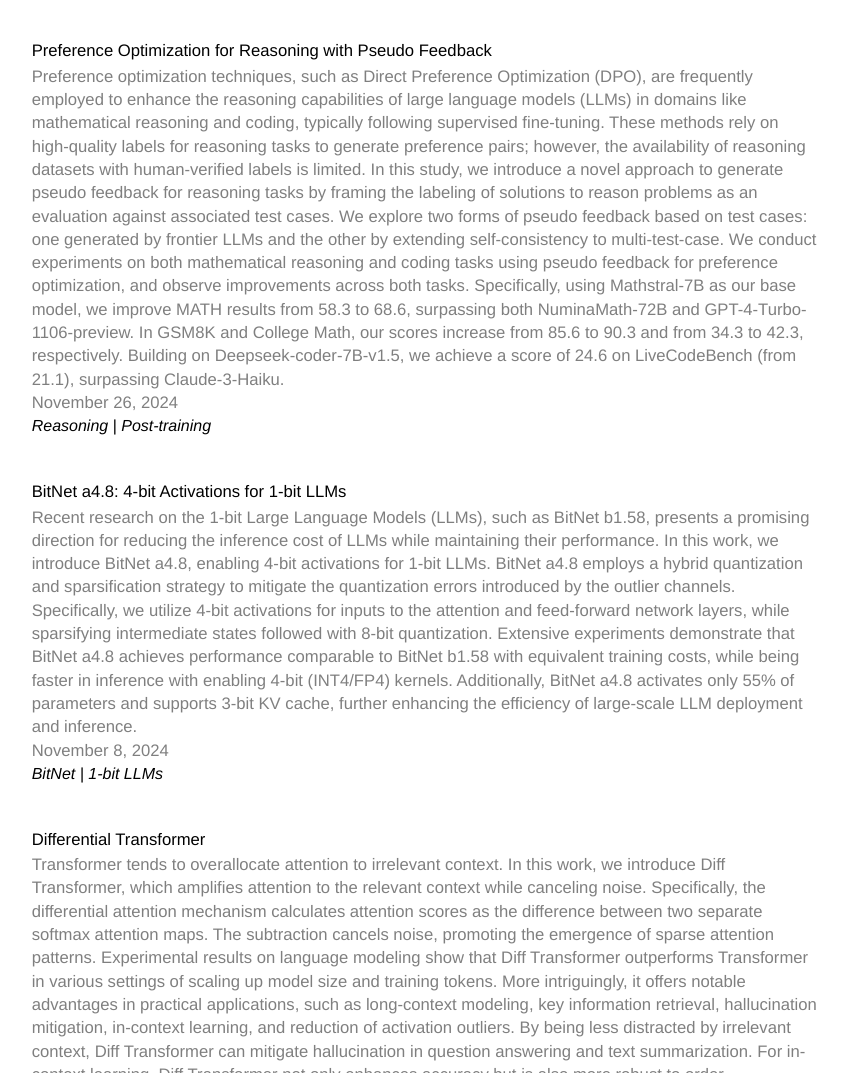
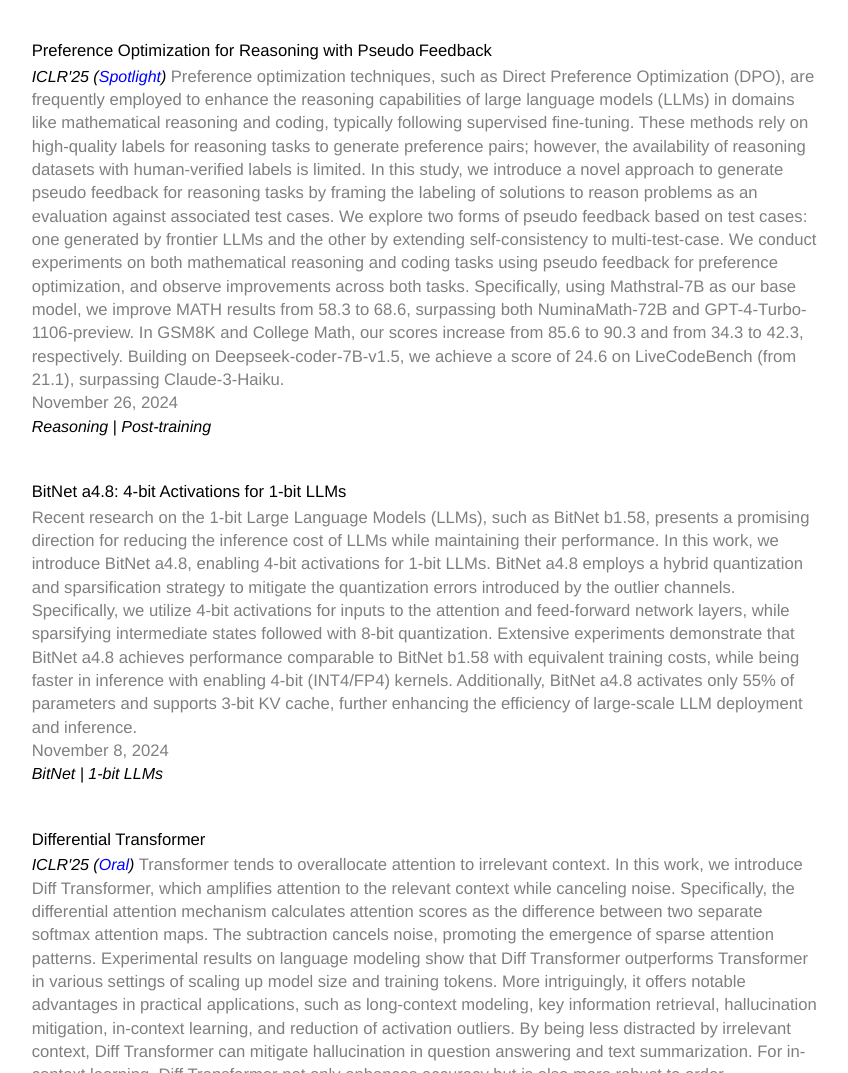
Before and after one commit to thegenerality/thegenerality.github.io, a plain HTML site: page agi/research.html in a window 1280 px wide. Shown: the part 2675-3748 px from the top of the page, without its empty margins (11-859 px from the left). Drawn offline with Linux system fonts and the light colour scheme.

Commit message:
Update research.html

```diff
--- a/agi/research.html
+++ b/agi/research.html
@@ -282,7 +282,7 @@
                                 href=https://arxiv.org/abs/2411.16345>Preference Optimization for Reasoning with Pseudo Feedback</a></h5>
                         <div>
                             <a href=https://arxiv.org/abs/2411.16345 class="color-fg-50">
-                               Preference optimization techniques, such as Direct Preference Optimization (DPO), are frequently employed to enhance the reasoning capabilities of large language models (LLMs) in domains like mathematical reasoning and coding, typically following supervised fine-tuning. These methods rely on high-quality labels for reasoning tasks to generate preference pairs; however, the availability of reasoning datasets with human-verified labels is limited. In this study, we introduce a novel approach to generate pseudo feedback for reasoning tasks by framing the labeling of solutions to reason problems as an evaluation against associated test cases. We explore two forms of pseudo feedback based on test cases: one generated by frontier LLMs and the other by extending self-consistency to multi-test-case. We conduct experiments on both mathematical reasoning and coding tasks using pseudo feedback for preference optimization, and observe improvements across both tasks. Specifically, using Mathstral-7B as our base model, we improve MATH results from 58.3 to 68.6, surpassing both NuminaMath-72B and GPT-4-Turbo-1106-preview. In GSM8K and College Math, our scores increase from 85.6 to 90.3 and from 34.3 to 42.3, respectively. Building on Deepseek-coder-7B-v1.5, we achieve a score of 24.6 on LiveCodeBench (from 21.1), surpassing Claude-3-Haiku.
+                               <tag> ICLR'25 (<font color="blue">Spotlight</font>) </tag>Preference optimization techniques, such as Direct Preference Optimization (DPO), are frequently employed to enhance the reasoning capabilities of large language models (LLMs) in domains like mathematical reasoning and coding, typically following supervised fine-tuning. These methods rely on high-quality labels for reasoning tasks to generate preference pairs; however, the availability of reasoning datasets with human-verified labels is limited. In this study, we introduce a novel approach to generate pseudo feedback for reasoning tasks by framing the labeling of solutions to reason problems as an evaluation against associated test cases. We explore two forms of pseudo feedback based on test cases: one generated by frontier LLMs and the other by extending self-consistency to multi-test-case. We conduct experiments on both mathematical reasoning and coding tasks using pseudo feedback for preference optimization, and observe improvements across both tasks. Specifically, using Mathstral-7B as our base model, we improve MATH results from 58.3 to 68.6, surpassing both NuminaMath-72B and GPT-4-Turbo-1106-preview. In GSM8K and College Math, our scores increase from 85.6 to 90.3 and from 34.3 to 42.3, respectively. Building on Deepseek-coder-7B-v1.5, we achieve a score of 24.6 on LiveCodeBench (from 21.1), surpassing Claude-3-Haiku.
                                <br>
                                 <time datetime="2024-11-26">November 26, 2024</time>
                             </a>
@@ -322,7 +322,7 @@
                                 href=https://arxiv.org/abs/2410.05258>Differential Transformer</a></h5>
                         <div>
                             <a href=https://arxiv.org/abs/2410.05258 class="color-fg-50">
-                               Transformer tends to overallocate attention to irrelevant context. In this work, we introduce Diff Transformer, which amplifies attention to the relevant context while canceling noise. Specifically, the differential attention mechanism calculates attention scores as the difference between two separate softmax attention maps. The subtraction cancels noise, promoting the emergence of sparse attention patterns. Experimental results on language modeling show that Diff Transformer outperforms Transformer in various settings of scaling up model size and training tokens. More intriguingly, it offers notable advantages in practical applications, such as long-context modeling, key information retrieval, hallucination mitigation, in-context learning, and reduction of activation outliers. By being less distracted by irrelevant context, Diff Transformer can mitigate hallucination in question answering and text summarization. For in-context learning, Diff Transformer not only enhances accuracy but is also more robust to order permutation, which was considered as a chronic robustness issue. The results position Diff Transformer as a highly effective and promising architecture to advance large language models.
+                               <tag> ICLR'25 (<font color="blue">Oral</font>) </tag>Transformer tends to overallocate attention to irrelevant context. In this work, we introduce Diff Transformer, which amplifies attention to the relevant context while canceling noise. Specifically, the differential attention mechanism calculates attention scores as the difference between two separate softmax attention maps. The subtraction cancels noise, promoting the emergence of sparse attention patterns. Experimental results on language modeling show that Diff Transformer outperforms Transformer in various settings of scaling up model size and training tokens. More intriguingly, it offers notable advantages in practical applications, such as long-context modeling, key information retrieval, hallucination mitigation, in-context learning, and reduction of activation outliers. By being less distracted by irrelevant context, Diff Transformer can mitigate hallucination in question answering and text summarization. For in-context learning, Diff Transformer not only enhances accuracy but is also more robust to order permutation, which was considered as a chronic robustness issue. The results position Diff Transformer as a highly effective and promising architecture to advance large language models.
                                <br>
                                 <time datetime="2024-10-07">October 7, 2024</time>
                             </a>
```
